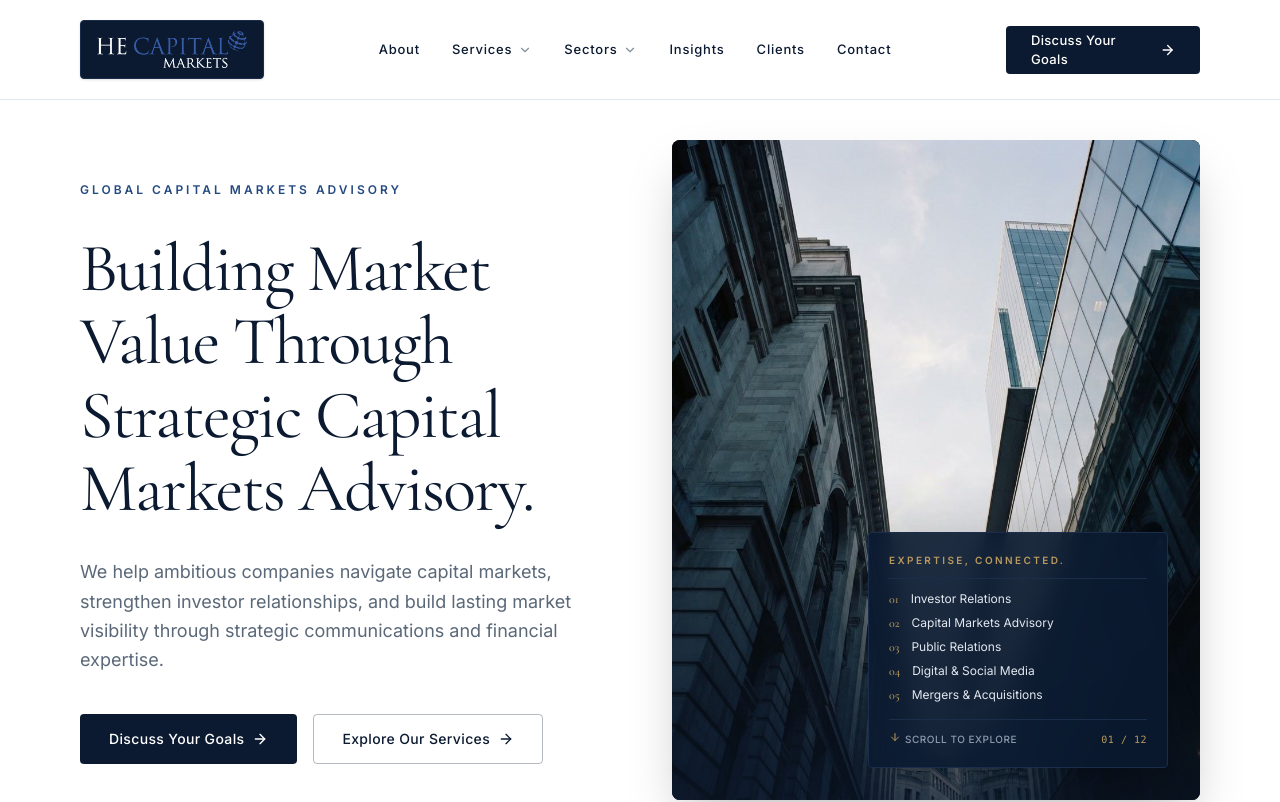
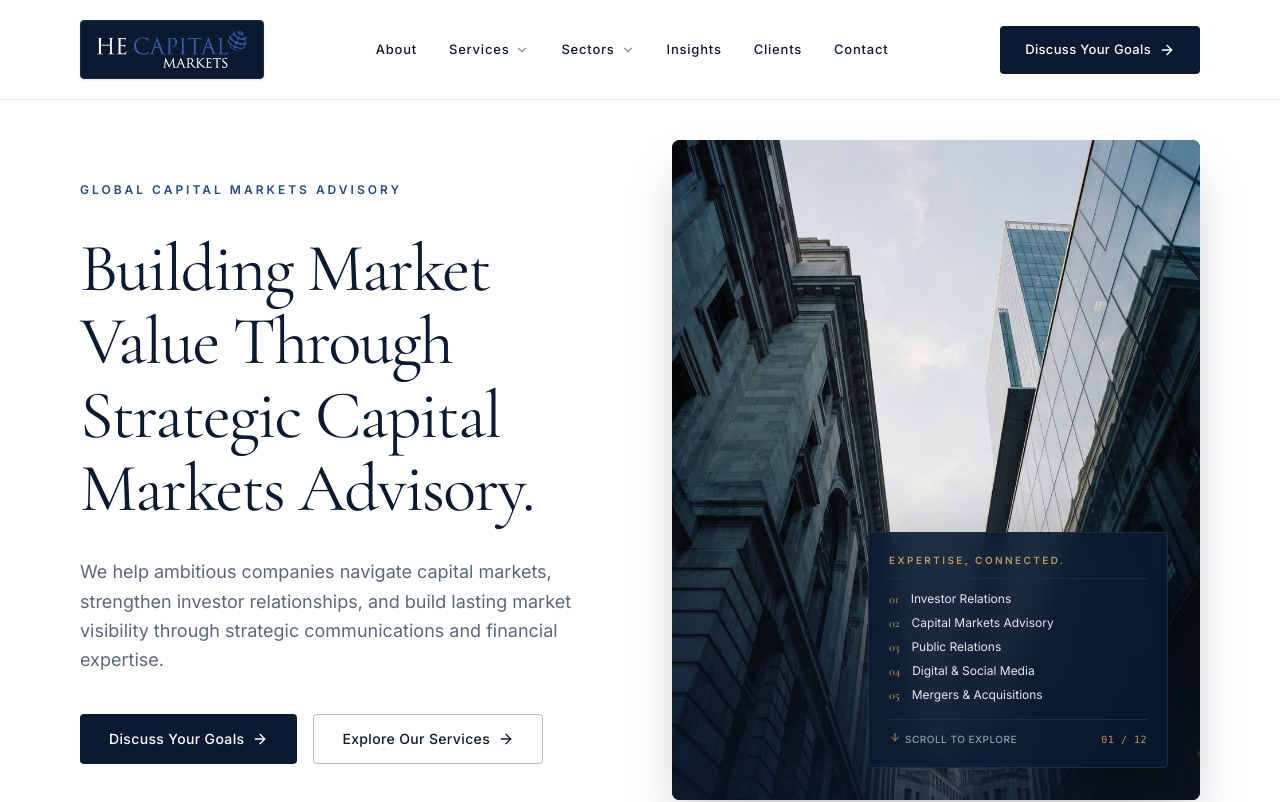
Before and after one commit to Midis2025/he-capitals, a Next.js app: page / in a window 1280 px wide. Shown: the top 802 px of the page. Built offline with nearby package versions, Linux system fonts and the light colour scheme.

Commit message:
fix: ensure button text stays on a single line with whitespace-nowrap and flexible padding

```diff
--- a/src/components/layout/Footer.tsx
+++ b/src/components/layout/Footer.tsx
@@ -186,7 +186,7 @@ export const Footer: React.FC = () => {
               />
               <button
                 type="submit"
-                className="bg-[#B99A5E] hover:bg-[#A8894E] text-white px-6 py-3 rounded text-xs font-medium tracking-wider uppercase transition-colors inline-flex items-center justify-center gap-2 select-none cursor-pointer"
+                className="bg-[#B99A5E] hover:bg-[#A8894E] text-white px-6 py-3 rounded text-xs font-medium tracking-wider uppercase transition-colors inline-flex items-center justify-center gap-2 select-none cursor-pointer whitespace-nowrap"
               >
                 <span>{subscribed ? "Subscribed!" : "Subscribe"}</span>
                 <ArrowRight className="w-3.5 h-3.5" />
--- a/src/components/layout/Navbar.tsx
+++ b/src/components/layout/Navbar.tsx
@@ -115,11 +115,11 @@ export const Navbar: React.FC = () => {
         </nav>
 
         {/* Right CTA Button */}
-        <div className="hidden lg:block">
+        <div className="hidden lg:block shrink-0">
           <Button
             href="#contact"
             variant="primary"
-            className="w-[194px] h-[48px] text-[13px] tracking-wide"
+            className="h-[48px] px-6 text-[13px] tracking-wide whitespace-nowrap"
           >
             Discuss Your Goals
           </Button>
--- a/src/components/sections/ContactSection.tsx
+++ b/src/components/sections/ContactSection.tsx
@@ -254,7 +254,7 @@ export const ContactSection: React.FC = () => {
                 <div className="pt-2">
                   <button
                     type="submit"
-                    className="w-full sm:w-auto bg-[#B99A5E] hover:bg-[#A8894E] text-white px-8 py-3.5 rounded text-xs font-semibold tracking-[0.16em] uppercase transition-all duration-300 inline-flex items-center justify-center gap-2 group cursor-pointer shadow-lg shadow-[#B99A5E]/15 select-none"
+                    className="w-full sm:w-auto bg-[#B99A5E] hover:bg-[#A8894E] text-white px-8 py-3.5 rounded text-xs font-semibold tracking-[0.16em] uppercase transition-all duration-300 inline-flex items-center justify-center gap-2 group cursor-pointer shadow-lg shadow-[#B99A5E]/15 select-none whitespace-nowrap"
                   >
                     <span>Submit Enquiry</span>
                     <ArrowRight className="w-3.5 h-3.5 transition-transform group-hover:translate-x-1" />
--- a/src/components/ui/Button.tsx
+++ b/src/components/ui/Button.tsx
@@ -20,7 +20,7 @@ export const Button: React.FC<ButtonProps> = ({
   ...props
 }) => {
   const baseStyles =
-    "inline-flex items-center justify-center gap-2 px-6 py-3 rounded text-sm font-medium transition-all duration-300 group cursor-pointer select-none";
+    "inline-flex items-center justify-center gap-2 px-6 py-3 rounded text-sm font-medium transition-all duration-300 group cursor-pointer select-none whitespace-nowrap";
 
   const variantStyles = {
     primary:
```
